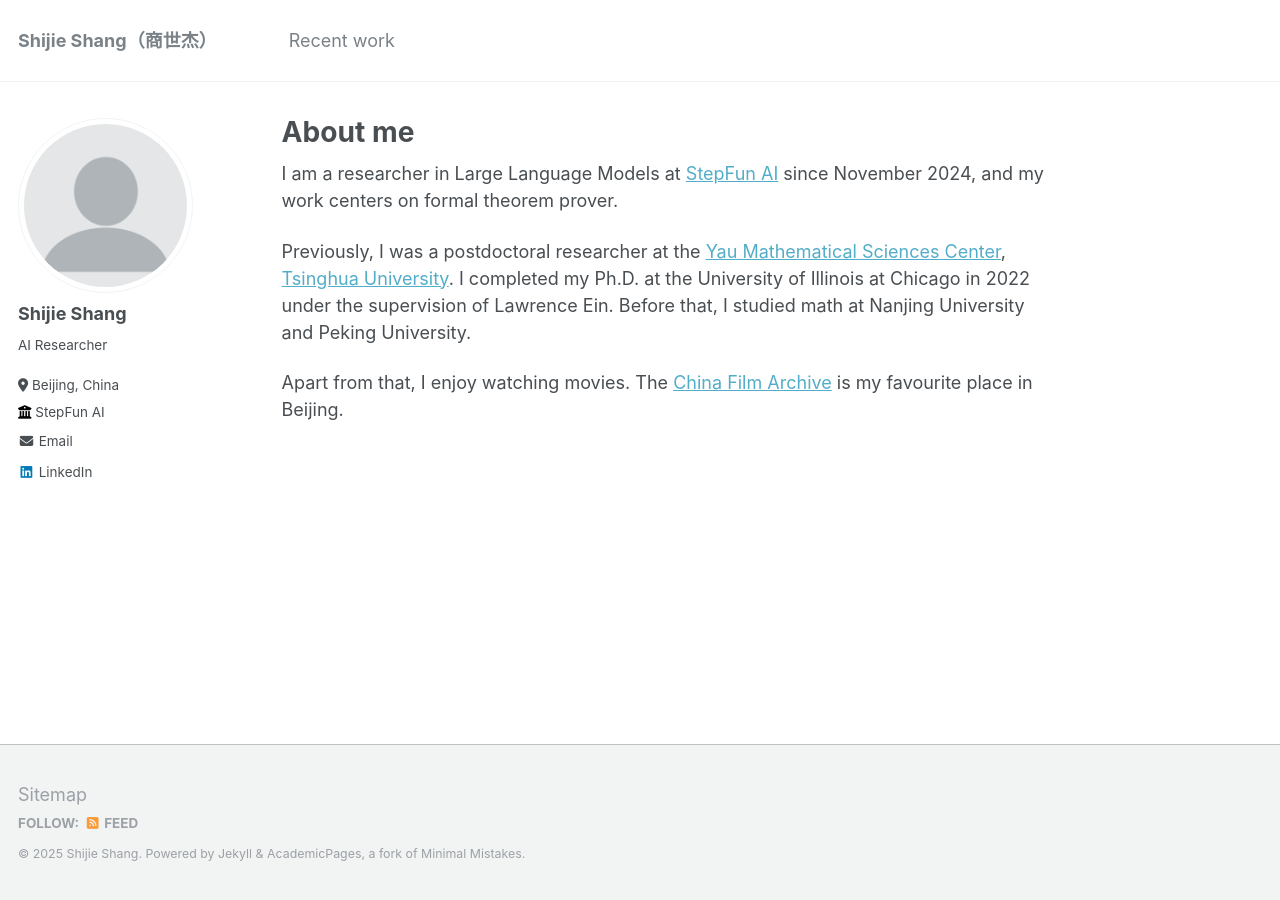
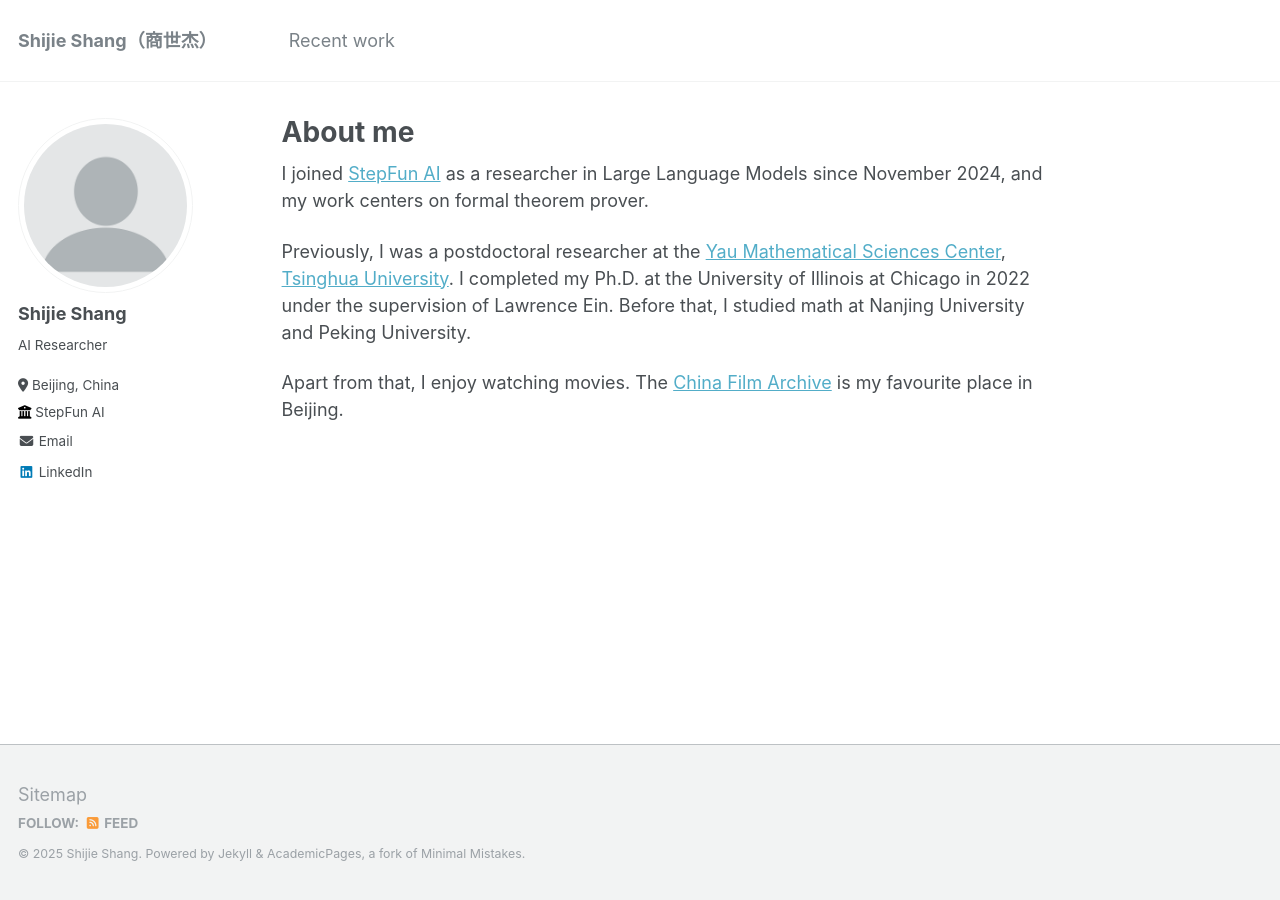
Before and after one commit to shshjie/shshjie.github.io, a Jekyll site: the page built from _pages/about.md, in a window 1280 px wide. Built offline with Jekyll 4.4.1, drawn with Linux system fonts in a browser that asks for light colours.

Commit message:
Update about.md

```diff
--- a/_pages/about.md
+++ b/_pages/about.md
@@ -7,7 +7,7 @@ redirect_from:
   - /about.html
 ---
 
-I am a researcher in Large Language Models at [StepFun AI](https://www.stepfun.com/company) since November 2024, and my work centers on formal theorem prover.
+I joined [StepFun AI](https://www.stepfun.com/company) as a researcher in Large Language Models since November 2024, and my work centers on formal theorem prover.
 
 Previously, I was a postdoctoral researcher at the [Yau Mathematical Sciences Center](https://ymsc.tsinghua.edu.cn), [Tsinghua University](https://www.tsinghua.edu.cn). I completed my Ph.D. at the University of Illinois at Chicago in 2022 under the supervision of Lawrence Ein. Before that, I studied math at Nanjing University and Peking University.
 
```
